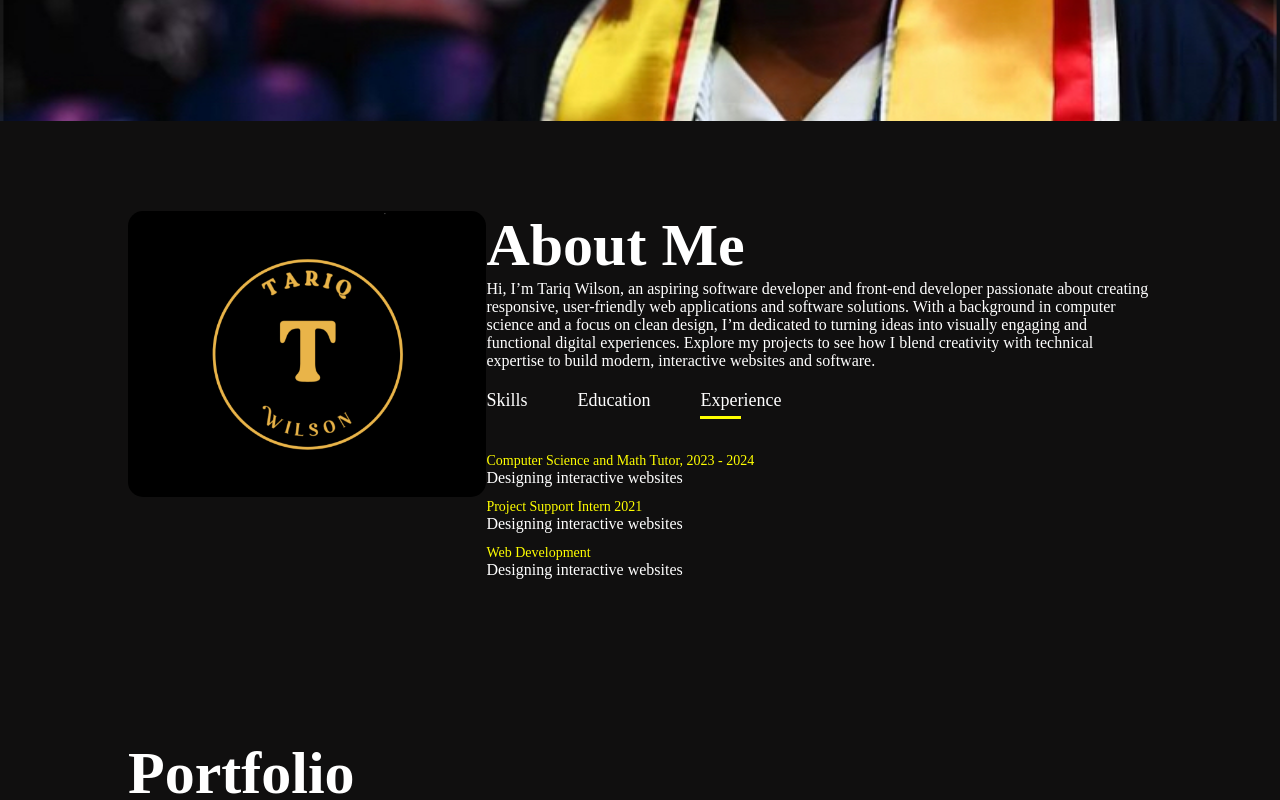
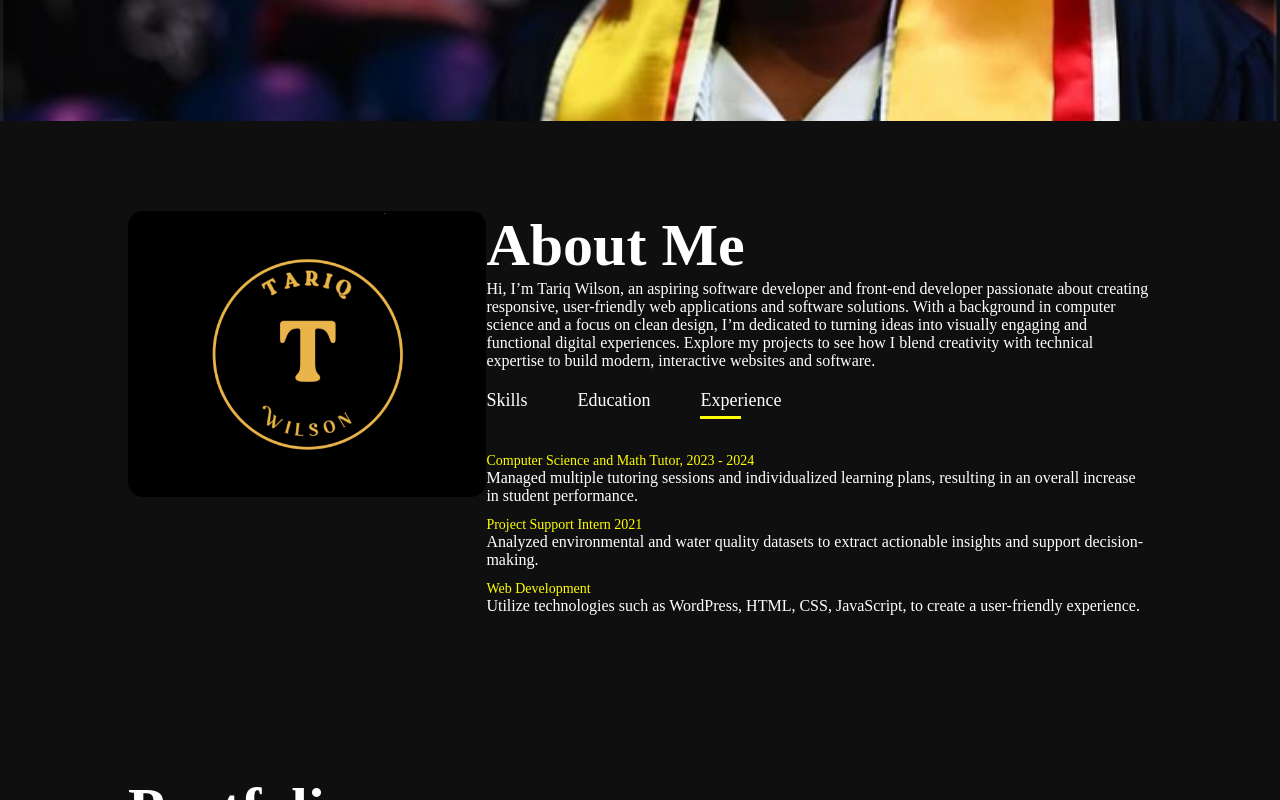
Before and after one commit to Tariq-K-Wilson/tariqwilson.github.io, a plain HTML site: page index.html in a window 1280 px wide. Both pictures are taken after a click on the element "Experience". Shown: the part 679-1479 px from the top of the page. Drawn offline with Linux system fonts and the light colour scheme.

Commit message:
Update index.html

```diff
--- a/index.html
+++ b/index.html
@@ -65,9 +65,9 @@
 
                         <div class="tab-contents" id="experience">
                             <ul>
-                                <li><span>Computer Science and Math Tutor, 2023 - 2024</span><br>Designing interactive websites</li>
-                                <li><span>Project Support Intern 2021</span><br>Designing interactive websites</li>
-                                <li><span>Web Development</span><br>Designing interactive websites</li>
+                                <li><span>Computer Science and Math Tutor, 2023 - 2024</span><br>Managed multiple tutoring sessions and individualized learning plans, resulting in an overall increase in student performance.</li>
+                                <li><span>Project Support Intern 2021</span><br>Analyzed environmental and water quality datasets to extract actionable insights and support decision-making. </li>
+                                <li><span>Web Development</span><br>Utilize technologies such as WordPress, HTML, CSS, JavaScript, to create a user-friendly experience. </li>
                             </ul>
                         </div>
 
```
